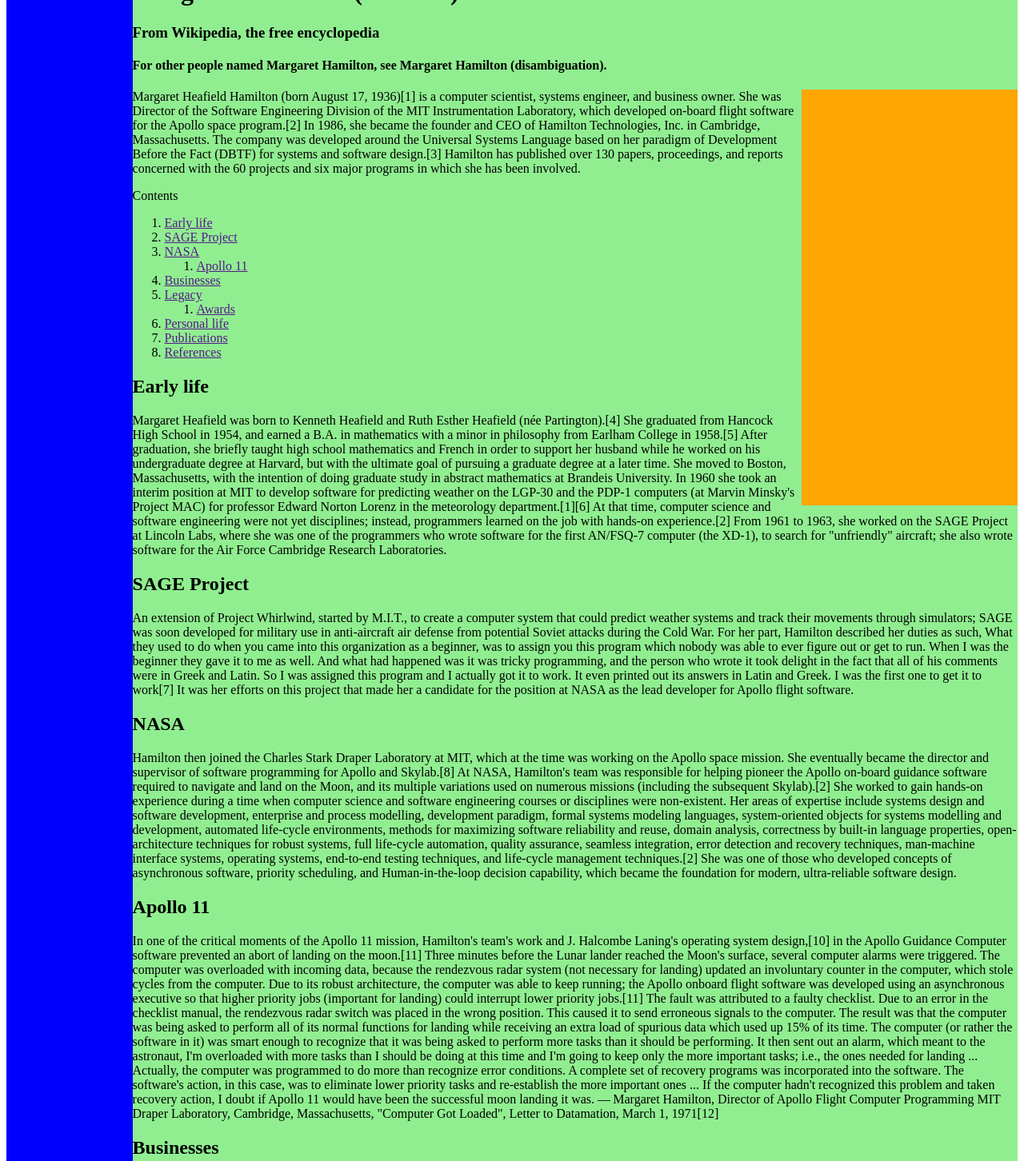
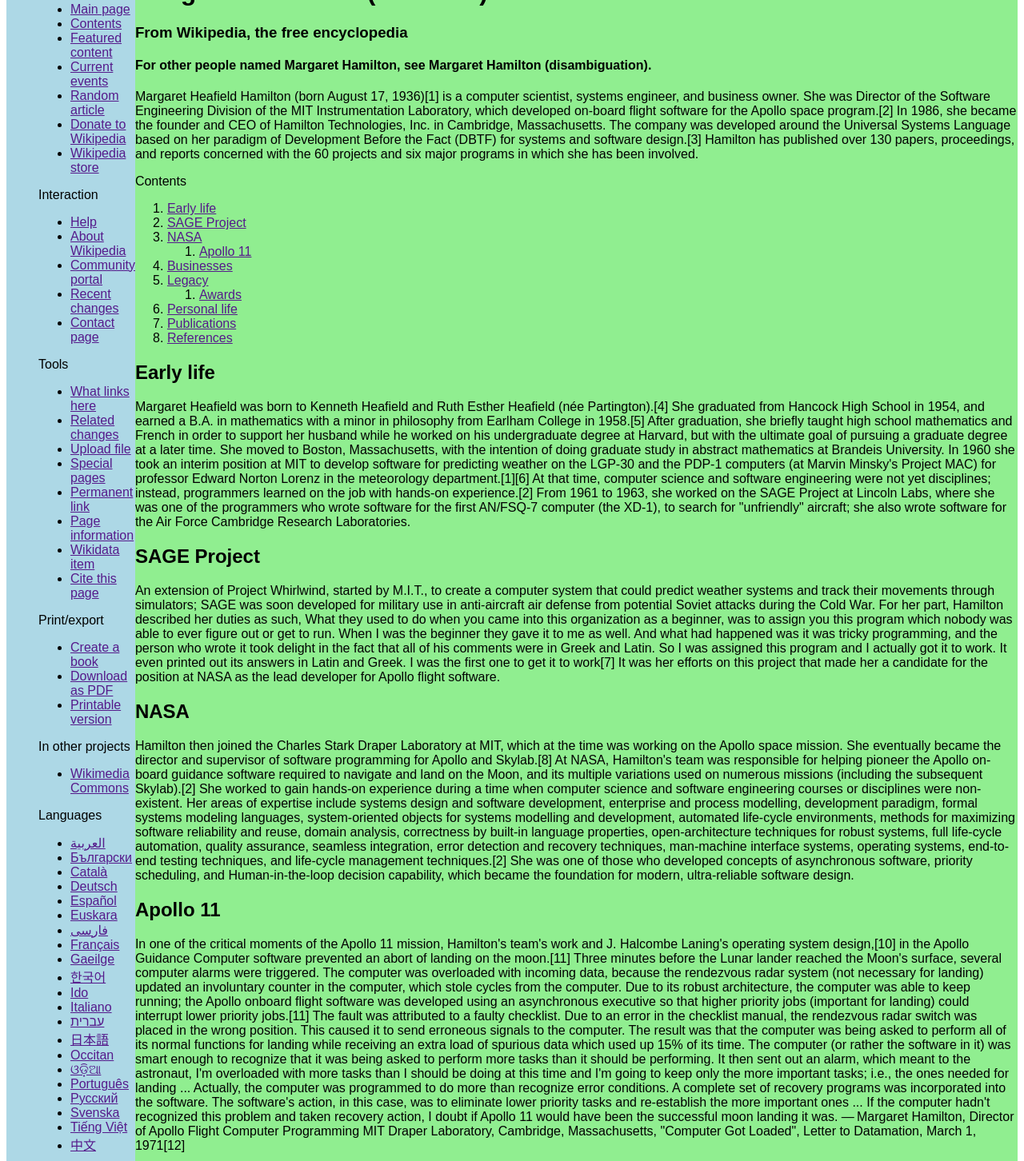
Before and after one commit to greenfox-velox/bizkanta, a plain HTML site: page week-02/day-2/wikipedia_project/margaret.html in a window 1280 px wide. Shown: the part 158-1610 px from the top of the page at 80% size. Drawn offline with Linux system fonts and the light colour scheme.

Commit message:
Added sidebar content

```diff
--- a/week-02/day-2/wikipedia_project/margaret.css
+++ b/week-02/day-2/wikipedia_project/margaret.css
@@ -1,15 +1,10 @@
 body {
   box-sizing: border-box;
+  font-family: Arial, sans-serif;
 }
 
 .container {
   display: flex;
-}
-
-aside {
-  width: 180px;
-  background: blue;
-  order: 0;
 }
 
 .content {
@@ -23,18 +18,6 @@
   width: 100%;
   height: 100px;
   background: red;
-}
-
-main {
-  width: 100%;
-  height: 100%;
-  background: lightgreen;
-}
-
-footer {
-  width: 100%;
-  height: 100px;
-  background: purple;
 }
 
 .top-navigation {
@@ -60,6 +43,12 @@
   float: right;
 }
 
+main {
+  width: 100%;
+  height: 100%;
+  background: lightgreen;
+}
+
 .profile-box {
   float: right;
   width: 270px;
@@ -67,6 +56,18 @@
   background: orange;
 }
 
+footer {
+  width: 100%;
+  height: 100px;
+  background: purple;
+}
+
+aside {
+  width: 180px;
+  background: lightblue;
+  order: 0;
+}
+
 aside img {
   width: 130px;
 }
--- a/week-02/day-2/wikipedia_project/margaret.html
+++ b/week-02/day-2/wikipedia_project/margaret.html
@@ -42,7 +42,9 @@
             <h4>For other people named Margaret Hamilton, see Margaret Hamilton (disambiguation).</h4>
           </div>
           <div class="main-content">
-            <div class="profile-box"></div>
+            <div class="biobox">
+
+            </div>
             <section>
               <p>Margaret Heafield Hamilton (born August 17, 1936)[1] is a computer scientist, systems engineer, and business owner. She was Director of the Software Engineering Division of the MIT Instrumentation Laboratory, which developed on-board flight software for the Apollo space program.[2] In 1986, she became the founder and CEO of Hamilton Technologies, Inc. in Cambridge, Massachusetts. The company was developed around the Universal Systems Language based on her paradigm of Development Before the Fact (DBTF) for systems and software design.[3]
 
@@ -146,6 +148,70 @@
         <div class="img">
           <a href="https://en.wikipedia.org/wiki/Main_Page"><img src="wikipedia_logo.gif" alt=""></a>
         </div>
+        <menu>
+          <ul>
+            <li><a href="">Main page</a></li>
+            <li><a href="">Contents</a></li>
+            <li><a href="">Featured content</a></li>
+            <li><a href="">Current events</a></li>
+            <li><a href="">Random article</a></li>
+            <li><a href="">Donate to Wikipedia</a></li>
+            <li><a href="">Wikipedia store</a></li>
+          </ul>
+          <p>Interaction</p>
+          <ul>
+            <li><a href="">Help</a></li>
+            <li><a href="">About Wikipedia</a></li>
+            <li><a href="">Community portal</a></li>
+            <li><a href="">Recent changes</a></li>
+            <li><a href="">Contact page</a></li>
+          </ul>
+          <p>Tools</p>
+          <ul>
+            <li><a href="">What links here</a></li>
+            <li><a href="">Related changes</a></li>
+            <li><a href="">Upload file</a></li>
+            <li><a href="">Special pages</a></li>
+            <li><a href="">Permanent link</a></li>
+            <li><a href="">Page information</a></li>
+            <li><a href="">Wikidata item</a></li>
+            <li><a href="">Cite this page</a></li>
+          </ul>
+          <p>Print/export</p>
+          <ul>
+            <li><a href="">Create a book</a></li>
+            <li><a href="">Download as PDF</a></li>
+            <li><a href="">Printable version</a></li>
+          </ul>
+          <p>In other projects</p>
+          <ul>
+            <li><a href="">Wikimedia Commons</a></li>
+          </ul>
+          <p>Languages</p>
+          <ul>
+            <li><a href="">العربية</a></li>
+            <li><a href="">Български</a></li>
+            <li><a href="">Català</a></li>
+            <li><a href="">Deutsch</a></li>
+            <li><a href="">Español</a></li>
+            <li><a href="">Euskara</a></li>
+            <li><a href="">فارسی</a></li>
+            <li><a href="">Français</a></li>
+            <li><a href="">Gaeilge</a></li>
+            <li><a href="">한국어</a></li>
+            <li><a href="">Ido</a></li>
+            <li><a href="">Italiano</a></li>
+            <li><a href="">עברית</a></li>
+            <li><a href="">日本語</a></li>
+            <li><a href="">Occitan</a></li>
+            <li><a href="">ଓଡ଼ିଆ</a></li>
+            <li><a href="">Português</a></li>
+            <li><a href="">Русский</a></li>
+            <li><a href="">Svenska</a></li>
+            <li><a href="">Tiếng Việt</a></li>
+            <li><a href="">中文</a></li>
+          </ul>
+        </menu>
       </aside>
 
     </div>
```
